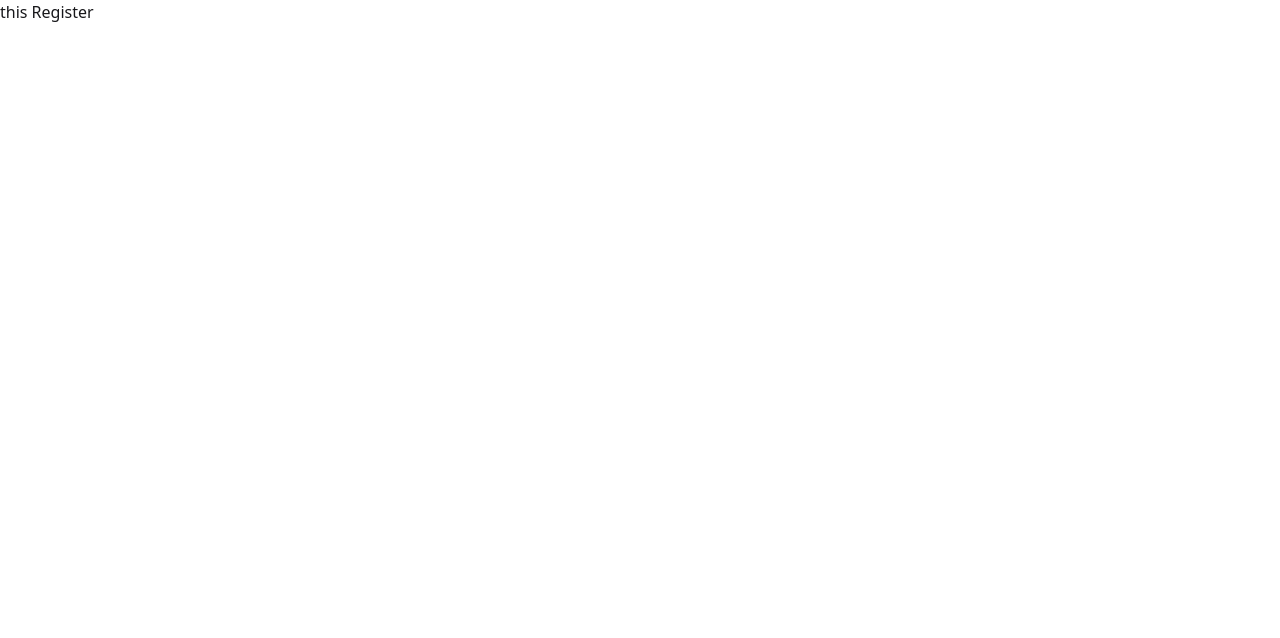
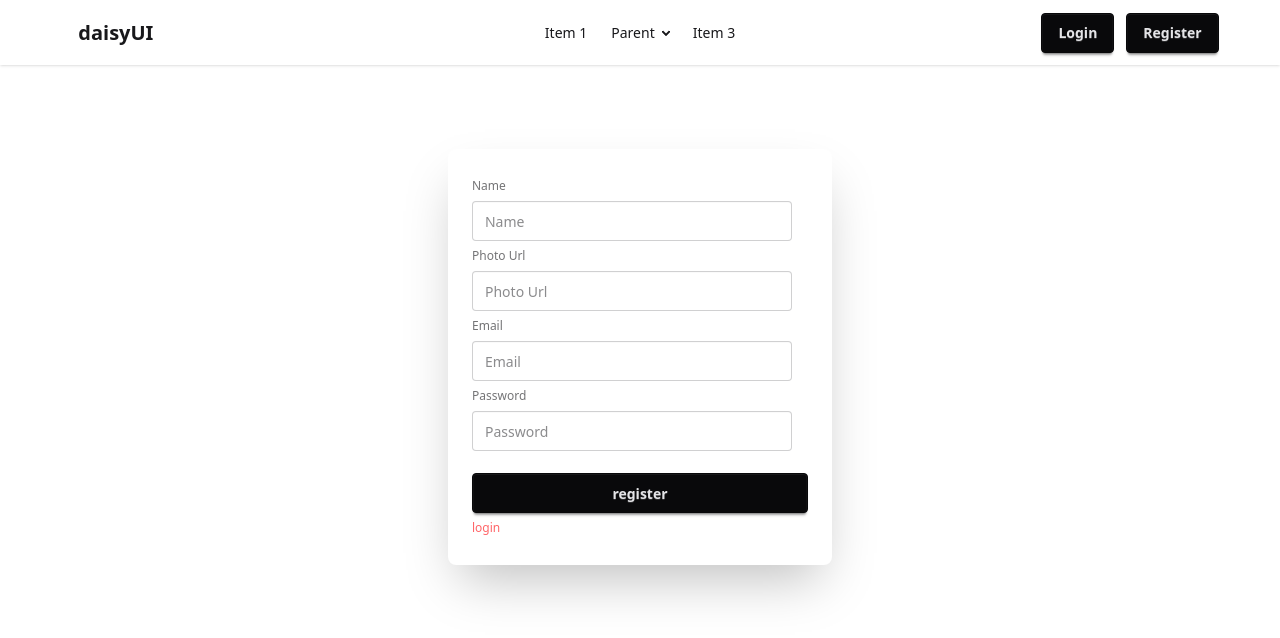
Before and after one commit to ahshasib/assignment-9, a React (Vite) app: page /auth/register in a window 1280 px wide. Shown: the top 638 px of the page. Built offline with nearby package versions, Linux system fonts and the light colour scheme.

Commit message:
added login and register page

```diff
--- a/src/Component/Navbar.jsx
+++ b/src/Component/Navbar.jsx
@@ -42,8 +42,8 @@ const Navbar = () => {
     </ul>
   </div>
   <div class="navbar-end space-x-3">
-    <Link to="" className='btn btn-neutral'>Login</Link>
-    <Link to="" className='btn btn-neutral'>Register</Link>
+    <Link to="/auth/login" className='btn btn-neutral'>Login</Link>
+    <Link to="/auth/register" className='btn btn-neutral'>Register</Link>
   </div>
 </div>
     </div>
--- a/src/Pages/Login.jsx
+++ b/src/Pages/Login.jsx
@@ -1,8 +1,24 @@
 import React from 'react'
+import { Link } from 'react-router'
 
 const Login = () => {
   return (
-    <div>this Login page</div>
+    <div>
+      <div class="card bg-base-100 w-full mx-auto mt-16 max-w-sm shrink-0 shadow-2xl">
+      <div class="card-body">
+        <fieldset class="fieldset">
+          <label class="label">Email</label>
+          <input type="email" class="input" placeholder="Email" />
+          <label class="label">Password</label>
+          <input type="password" class="input" placeholder="Password" />
+          <div><a class="link link-hover">Forgot password?</a></div>
+
+          <button class="btn btn-neutral mt-4">Login</button>
+          <p className='text-red-400'><Link to="/auth/register">register</Link></p>
+        </fieldset>
+      </div>
+    </div>
+    </div>
   )
 }
 
--- a/src/Pages/Register.jsx
+++ b/src/Pages/Register.jsx
@@ -1,9 +1,32 @@
 
 import React from 'react'
+import { Link } from 'react-router'
 
 const Register = () => {
   return (
-    <div>this Register</div>
+    <div>
+      <div class="card bg-base-100 w-full mx-auto mt-16 max-w-sm shrink-0 shadow-2xl">
+      <div class="card-body">
+        <fieldset class="fieldset">
+        <label class="label">Name</label>
+        <input type="text" class="input" placeholder="Name" />
+
+        <label class="label">Photo Url</label>
+        <input type="text" class="input" placeholder="Photo Url" />
+
+          <label class="label">Email</label>
+          <input type="email" class="input" placeholder="Email" />
+
+          <label class="label">Password</label>
+          <input type="password" class="input" placeholder="Password" />
+
+
+          <button class="btn btn-neutral mt-4">register</button>
+          <p className='text-red-400'><Link to="/auth/login">login</Link></p>
+        </fieldset>
+      </div>
+    </div>
+    </div>
   )
 }
 
--- a/src/Routes/Router.jsx
+++ b/src/Routes/Router.jsx
@@ -5,6 +5,7 @@ import Register from "../Pages/Register";
 import Homelayout from "../layout/Homelayout";
 import Home from "../Pages/Home";
 import Eventdetails from "../Pages/Eventdetails";
+import Authlayout from "../layout/Authlayout";
 
 
 const router = createBrowserRouter(
@@ -27,7 +28,7 @@ const router = createBrowserRouter(
         },
         {
             path:"/auth",
-
+            Component: Authlayout,
             children:[
                 {
                     path:"/auth/login",
--- /dev/null
+++ b/src/layout/Authlayout.jsx
@@ -0,0 +1,20 @@
+import React from 'react'
+import Navbar from '../Component/Navbar'
+import { Outlet } from 'react-router'
+
+const Authlayout = () => {
+  return (
+    <div>
+
+        <header>
+            <Navbar></Navbar>
+        </header>
+
+        <main className='w-11/12 mx-auto py-5'>
+            <Outlet></Outlet>
+        </main>
+    </div>
+  )
+}
+
+export default Authlayout
```
